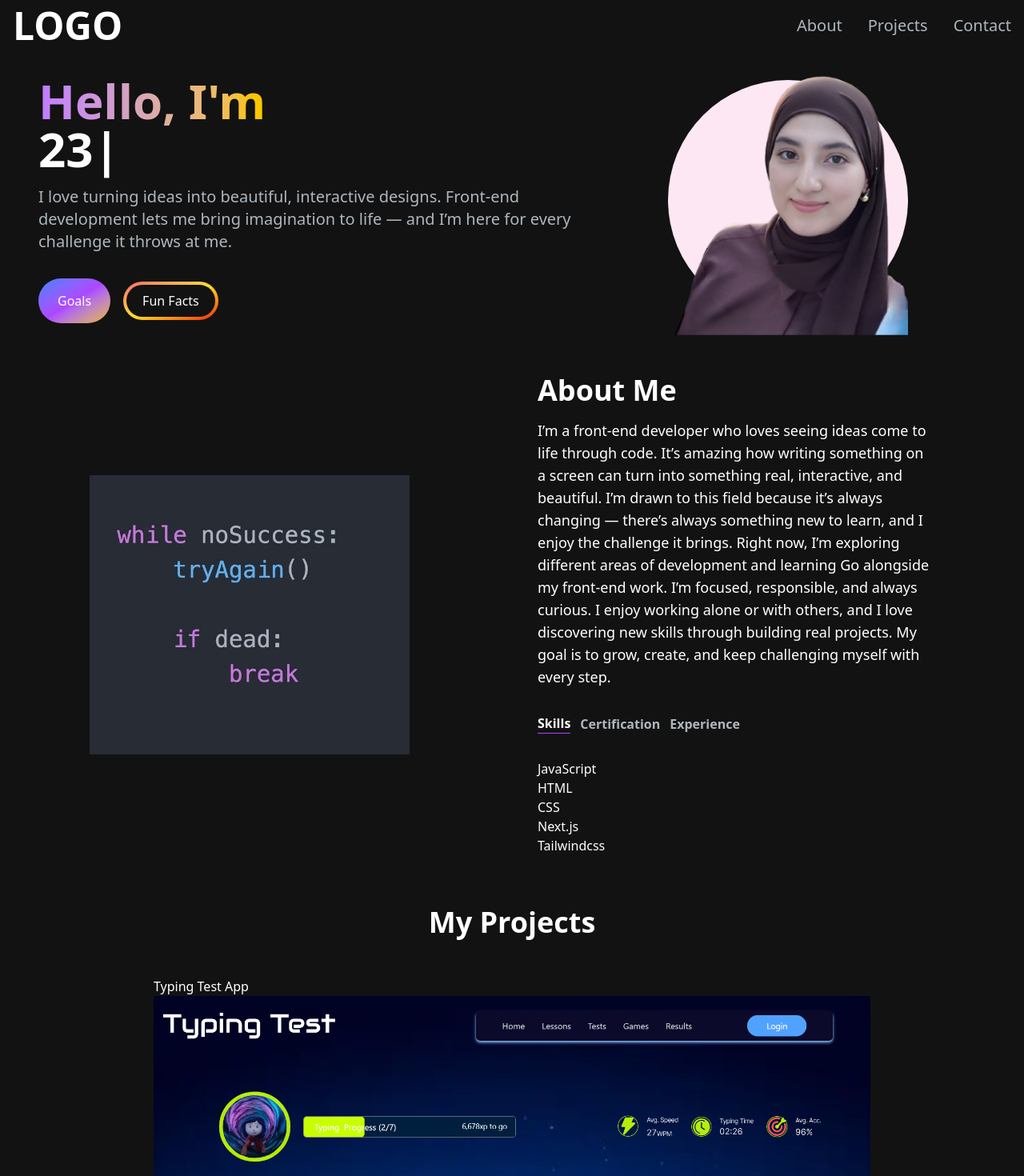
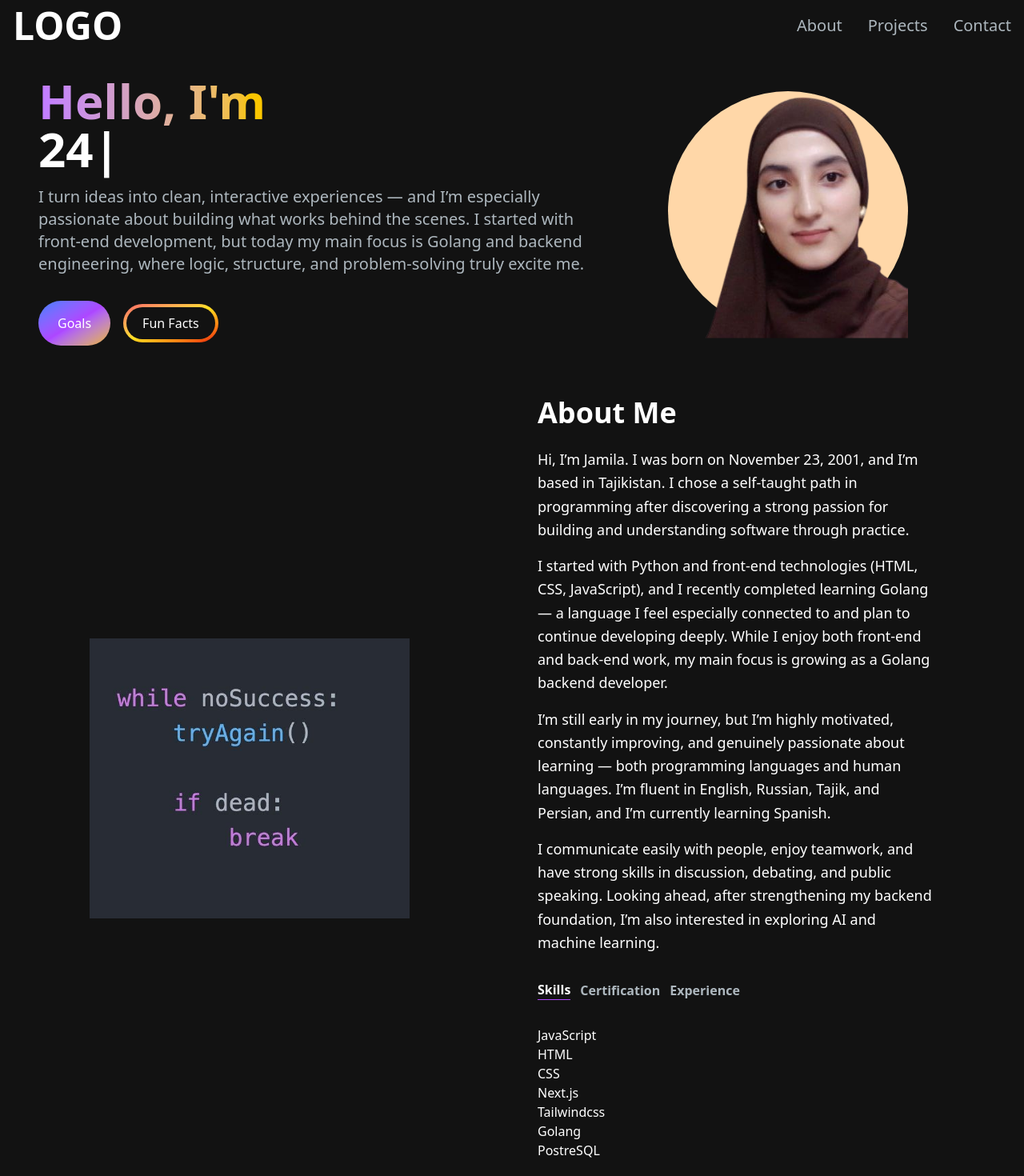
Before and after one commit to Billa-9222/Portfolio-Website, a Next.js app: page / in a window 1280 px wide. Shown: the top 1470 px of the page at 80% size. Built offline with nearby package versions, Linux system fonts and the light colour scheme.

Commit message:
Update portfolio and added Golang information

```diff
--- a/app/components/AboutSection.jsx
+++ b/app/components/AboutSection.jsx
@@ -16,6 +16,8 @@
         <li>CSS</li>
         <li>Next.js</li>
         <li>Tailwindcss</li>
+        <li>Golang</li>
+        <li>PostreSQL</li>
       </ul>
     ),
   },
@@ -39,6 +41,7 @@
         <li>Python level 1</li>
         <li>web-0</li>
         <li>Javascript levels 1, 2</li>
+        <li>Golang</li>
       </ul>
     ),
   },
@@ -54,26 +57,51 @@
     });
   };
 
-const currentTab = Tab_data.find((t) => t.id.toLocaleLowerCase() === tab)?.content;
+  const currentTab = Tab_data.find(
+    (t) => t.id.toLocaleLowerCase() === tab
+  )?.content;
 
   return (
     <section>
-      <div id="about" className="md:grid md:grid-cols-2 gap-8 items-center py-8 px-4 xl:gap-16 sm:py-16 xl:px-16">
+      <div
+        id="about"
+        className="md:grid md:grid-cols-2 gap-8 items-center py-8 px-4 xl:gap-16 sm:py-16 xl:px-16"
+      >
         <Image src={aboutImg} alt="img" width={400} height={400} />
         <div className="text-white">
-          <h2 className="text-4xl font-bold mb-4">About Me</h2>
-          <p className="text-base lg:text-lg">
-            I’m a front-end developer who loves seeing ideas come to life
-            through code. It’s amazing how writing something on a screen can
-            turn into something real, interactive, and beautiful. I’m drawn to
-            this field because it’s always changing — there’s always something
-            new to learn, and I enjoy the challenge it brings. Right now, I’m
-            exploring different areas of development and learning Go alongside
-            my front-end work. I’m focused, responsible, and always curious. I
-            enjoy working alone or with others, and I love discovering new
-            skills through building real projects. My goal is to grow, create,
-            and keep challenging myself with every step.
-          </p>
+          <h2 className="text-4xl font-bold mb-6">About Me</h2>
+
+          <div className="space-y-4 text-base lg:text-lg leading-relaxed">
+            <p>
+              Hi, I’m Jamila. I was born on November 23, 2001, and I’m based in
+              Tajikistan. I chose a self-taught path in programming after
+              discovering a strong passion for building and understanding
+              software through practice.
+            </p>
+
+            <p>
+              I started with Python and front-end technologies (HTML, CSS,
+              JavaScript), and I recently completed learning Golang — a language
+              I feel especially connected to and plan to continue developing
+              deeply. While I enjoy both front-end and back-end work, my main
+              focus is growing as a Golang backend developer.
+            </p>
+
+            <p>
+              I’m still early in my journey, but I’m highly motivated,
+              constantly improving, and genuinely passionate about learning —
+              both programming languages and human languages. I’m fluent in
+              English, Russian, Tajik, and Persian, and I’m currently learning
+              Spanish.
+            </p>
+
+            <p>
+              I communicate easily with people, enjoy teamwork, and have strong
+              skills in discussion, debating, and public speaking. Looking
+              ahead, after strengthening my backend foundation, I’m also
+              interested in exploring AI and machine learning.
+            </p>
+          </div>
           <div className="flex flex-row mt-8 ">
             <TabButton
               selectTab={() => handleTabChange("skills")}
--- a/app/components/HeroSection.jsx
+++ b/app/components/HeroSection.jsx
@@ -1,7 +1,7 @@
 "use client";
 import React from "react";
 import Image from "next/image";
-import mee1 from "@/app/assets/images/mee1.png";
+import myImage from "@/app/assets/images/myImage.png";
 import { TypeAnimation } from "react-type-animation";
 
 const HeroSection = () => {
@@ -18,12 +18,12 @@
               sequence={[
                 "Jamila",
                 4000,
-                "23",
+                "24",
                 4000,
                 "Frontend Developer",
                 4000,
-                // "Cool",
-                // 1000,
+                "Golang Developer",
+                4000,
               ]}
               wrapper="span"
               speed={50}
@@ -31,9 +31,11 @@
             />
           </h1>
           <p className="text-[#ADB7BE] text-lg mb-6 lg:text-xl">
-            I love turning ideas into beautiful, interactive designs. Front-end
-            development lets me bring imagination to life — and I’m here for
-            every challenge it throws at me.
+            I turn ideas into clean, interactive experiences — and I’m
+            especially passionate about building what works behind the scenes. I
+            started with front-end development, but today my main focus is
+            Golang and backend engineering, where logic, structure, and
+            problem-solving truly excite me.
           </p>
           <div>
             <button className="px-6 py-4 w-full sm:w-fit rounded-full mr-4 bg-gradient-to-br from-blue-500 via-purple-500 to-yellow-500 hover:bg-slate-200 text-white">
@@ -47,9 +49,9 @@
           </div>
         </div>
         <div className="col-span-5 place-self-center mt-4 lg:mt-0 ">
-          <div className="rounded-full bg-pink-100 w-[250px] h-[250px] relative lg:w-[300px] lg:h-[300px]">
+          <div className="rounded-full bg-orange-200 w-[250px] h-[250px] relative lg:w-[300px] lg:h-[300px]">
             <Image
-              src={mee1}
+              src={myImage}
               alt="me"
               className="absolute transform -translate-x-1/2 -translate-y-1/2 top-1/2 left-1/2"
               width={400}
--- a/app/components/MyProjects.jsx
+++ b/app/components/MyProjects.jsx
@@ -2,6 +2,7 @@
 import typingTest from "@/app/assets/images/typingTest.png";
 import organicFood from "@/app/assets/images/organicFood.png";
 import portfolio from "@/app/assets/images/portfolio.png";
+import goFirst from "@/app/assets/images/goFirst.jpg";
 
 export default function MyProjects() {
   const projects = [
@@ -27,6 +28,13 @@
       image: portfolio,
       link: "https://first-project-one-sandy.vercel.app",
       description: "A simple personal portfolio ",
+    },
+    {
+      id: 4,
+      title: "Grade Tracker",
+      image: goFirst,
+      link: "https://github.com/Billa-9222/Grade_Tracker_backend",
+      description: "Grade tracking app",
     },
   ];
 
```
Also changed, not shown: app/assets/images/goFirst.jpg (added), app/assets/images/myImage.png (added).
